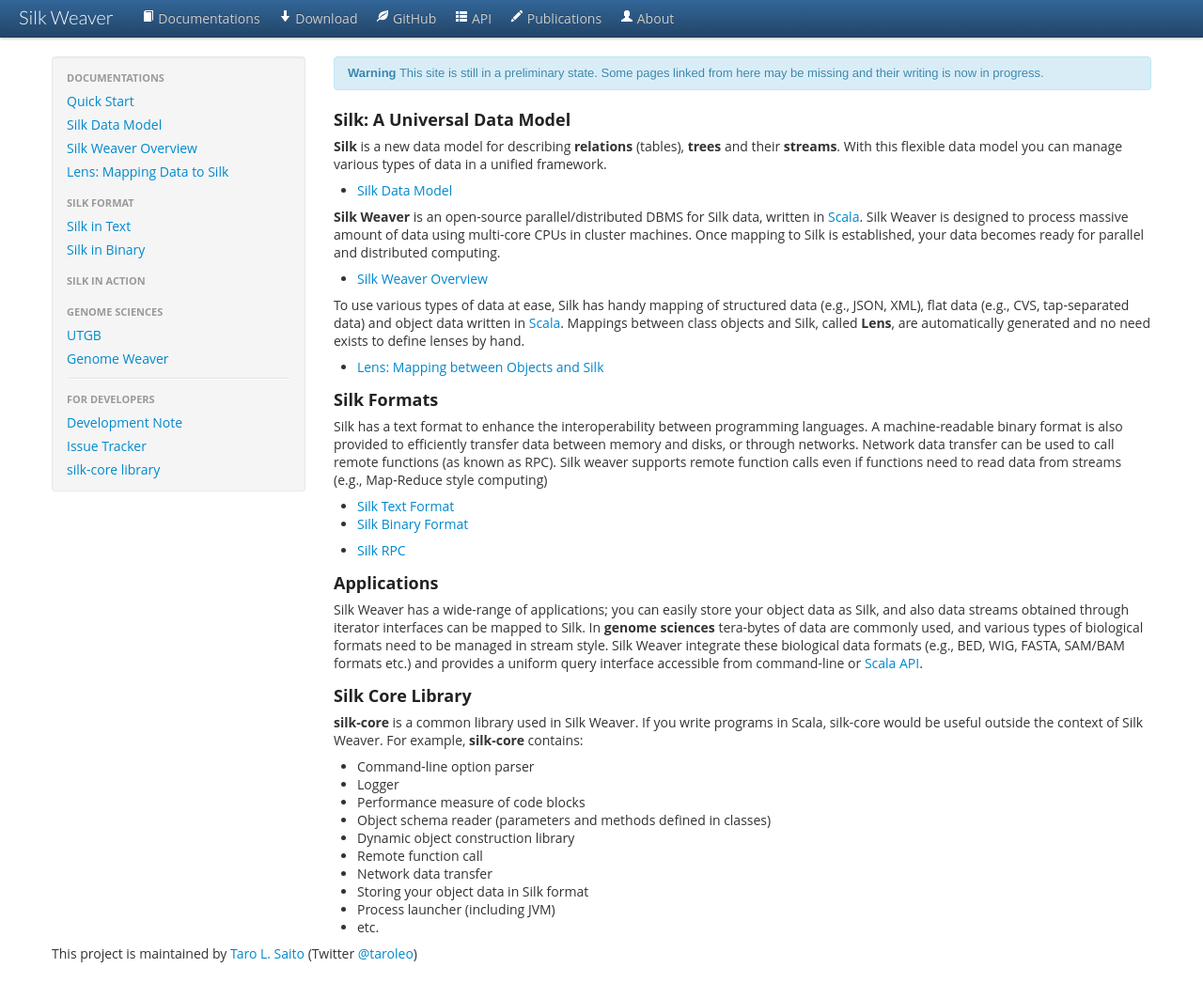
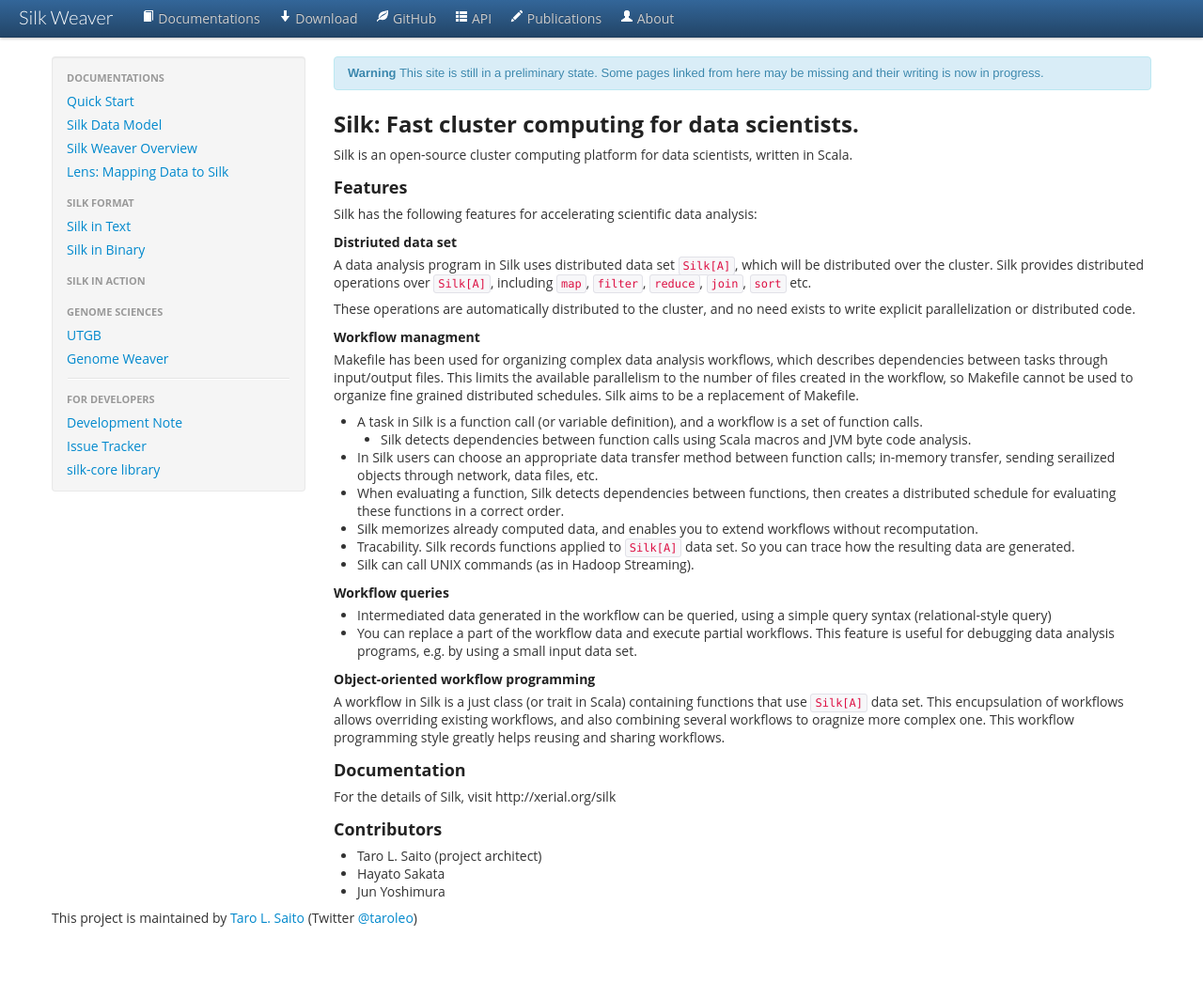
Before and after one commit to xerial/silk, a Jekyll site: the page built from index.md, in a window 1280 px wide and 1073 px high. Shown: the top 1063 px of the window at 94% size. Built offline with Jekyll 4.4.1, drawn with Linux system fonts in a browser that asks for light colours; Markdown is read by kramdown in place of the engine named in the settings.

Commit message:
Replace top page

```diff
--- a/index.md
+++ b/index.md
@@ -1,7 +1,7 @@
 ---
 layout: default
-title: Silk Weaver - A Universal DBMS for Relations, Trees and Streams
-tagline: A new data model for relations, trees and streams
+title: Silk - Fast cluster computing for data scientists
+tagline:
 ---
 {% include JB/setup %}
 
@@ -9,41 +9,54 @@ tagline: A new data model for relations, trees and streams
 <strong>Warning</strong> This site is still in a preliminary state. Some pages linked from here may be missing and their writing is now in progress.
 </div>
 
-### Silk: A Universal Data Model
-**Silk** is a new data model for describing **relations** (tables), **trees** and their **streams**. With this flexible data model you can manage various types of data in a unified framework.
+## Silk: Fast cluster computing for data scientists.
 
-* [Silk Data Model](model.html)
+Silk is an open-source cluster computing platform for data scientists, written in Scala.
 
-**Silk Weaver** is an open-source parallel/distributed DBMS for Silk data, written in [Scala](http://scala-lang.org). Silk Weaver is designed to process massive amount of data using multi-core CPUs in cluster machines. Once mapping to Silk is established, your data becomes ready for parallel and distributed computing.
+### Features
 
-* [Silk Weaver Overview](weaver.html)
+Silk has the following features for accelerating scientific data analysis:
 
-To use various types of data at ease, Silk has handy mapping of structured data (e.g., JSON, XML), flat data (e.g., CVS, tap-separated data) and object data written in [Scala](http://scala-lang.org). Mappings between class objects and Silk, called **Lens**, are automatically generated and no need exists to define lenses by hand.
+#### Distriuted data set
+A data analysis program in Silk uses distributed data set `Silk[A]`,
+which will be distributed over the cluster. Silk provides distributed operations over `Silk[A]`, including
+`map`, `filter`, `reduce`, `join`, `sort` etc.
 
-* [Lens: Mapping between Objects and Silk](lens.html)
+These operations are automatically distributed to the cluster, and no need exists to write
+explicit parallelization or distributed code.
 
-### Silk Formats
+#### Workflow managment
 
-Silk has a text format to enhance the interoperability between programming languages. A machine-readable binary format is also provided to efficiently transfer data between memory and disks, or through networks. Network data transfer can be used to call remote functions (as known as RPC). Silk weaver supports remote function calls even if functions need to read data from streams (e.g., Map-Reduce style computing)
+Makefile has been used for organizing complex data analysis workflows,
+which describes dependencies between tasks through input/output files. This limits the available parallelism to the number of files created in the workflow, so Makefile cannot be used to organize fine grained distributed schedules. Silk aims to be a replacement of Makefile.
 
-* [Silk Text Format](text-format.html)
-* [Silk Binary Format](binary-format.html)
+ * A task in Silk is a function call (or variable definition), and a workflow is a set of function calls.
+   * Silk detects dependencies between function calls using Scala macros and JVM byte code analysis.
+ * In Silk users can choose an appropriate data transfer method between function calls;
+in-memory transfer, sending serailized objects through network, data files, etc.
+ * When evaluating a function, Silk detects dependencies between functions,
+then creates a distributed schedule for evaluating these functions in a correct order.
+ * Silk memorizes already computed data, and enables you to extend workflows
+without recomputation.
+ * Tracability. Silk records functions applied to `Silk[A]` data set. So you can trace how the resulting data
+ are generated.
+ * Silk can call UNIX commands (as in Hadoop Streaming).
 
-* [Silk RPC](rpc.html)
+#### Workflow queries
+ * Intermediated data generated in the workflow can be queried, using a simple query syntax (relational-style query)
+ * You can replace a part of the workflow data and execute partial workflows. This feature is useful for debugging data analysis programs, e.g. by using a small input data set.
 
-### Applications
-Silk Weaver has a wide-range of applications; you can easily store your object data as Silk, and also data streams obtained through iterator interfaces can be mapped to Silk. In **genome sciences** tera-bytes of data are commonly used, and various types of biological formats need to be managed in stream style. Silk Weaver integrate these biological data formats (e.g., BED, WIG, FASTA, SAM/BAM formats etc.) and provides a uniform query interface accessible from command-line or [Scala API](.).
+#### Object-oriented workflow programming
 
-### Silk Core Library
-**silk-core** is a common library used in Silk Weaver. If you write programs in Scala, silk-core would be useful outside the context of Silk Weaver. For example, **silk-core** contains:
+A workflow in Silk is a just class (or trait in Scala) containing functions that use
+`Silk[A]` data set. This encupsulation of workflows allows overriding
+existing workflows, and also combining several workflows to oragnize more complex one.
+This workflow programming style greatly helps reusing and sharing workflows.
 
-* Command-line option parser
-* Logger
-* Performance measure of code blocks
-* Object schema reader (parameters and methods defined in classes)
-* Dynamic object construction library
-* Remote function call
-* Network data transfer
-* Storing your object data in Silk format
-* Process launcher (including JVM)
-* etc.
+### Documentation
+For the details of Silk, visit http://xerial.org/silk
+
+### Contributors
+ * Taro L. Saito (project architect)
+ * Hayato Sakata
+ * Jun Yoshimura
```
